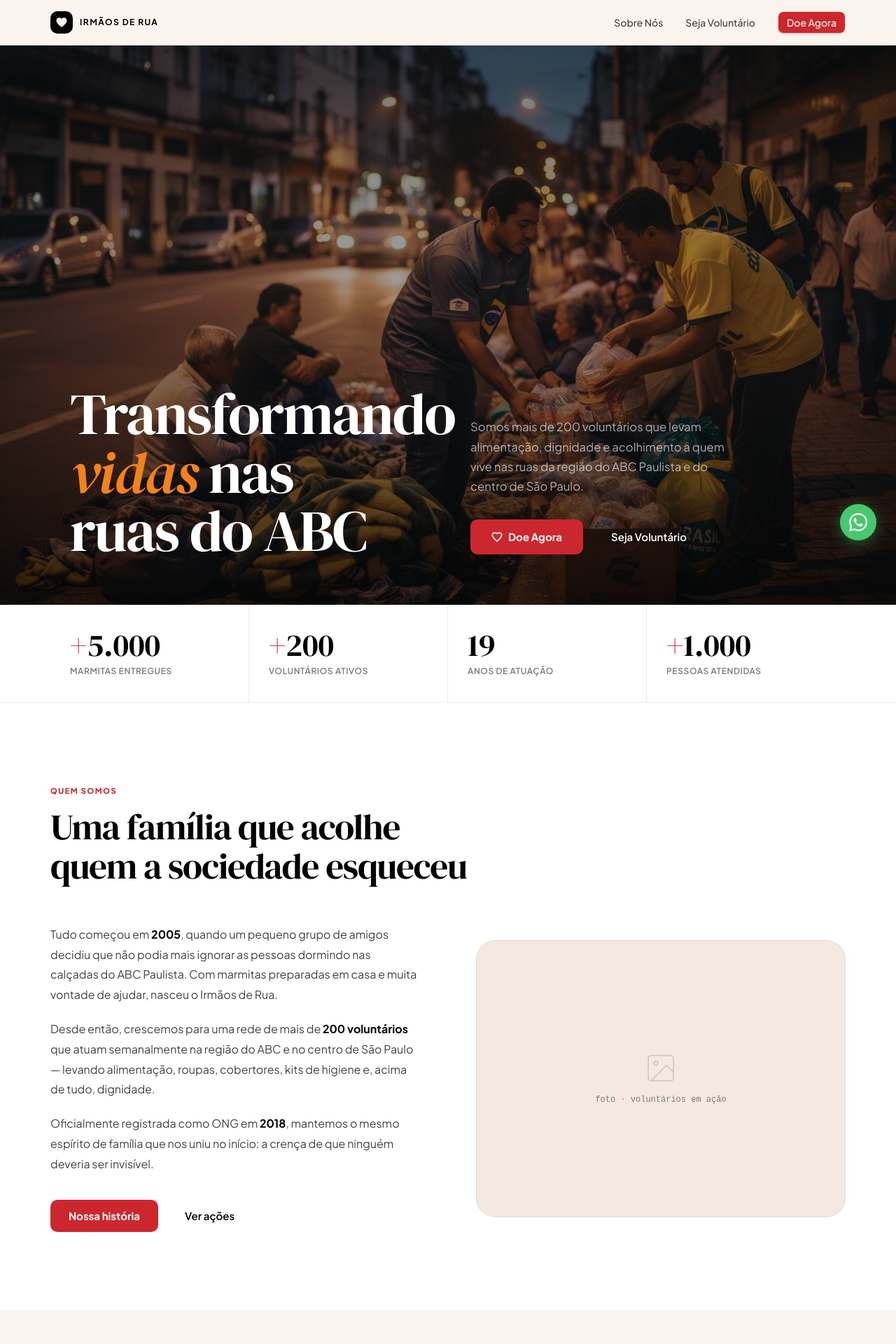
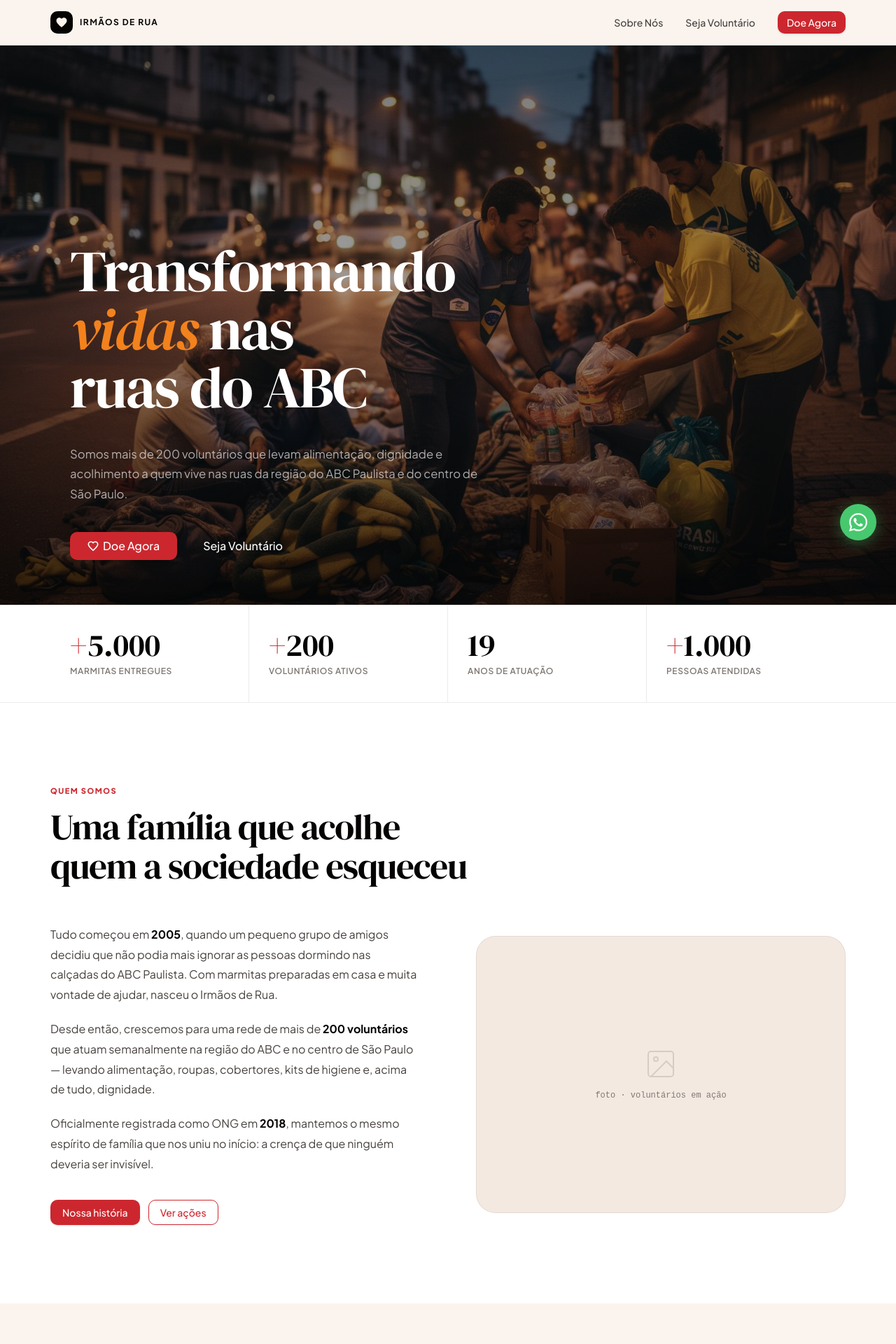
Before and after one commit to victorudesa/ong-irmaos-de-rua, a React (Vite) app: page / in a window 1280 px wide. Shown: the top 1920 px of the page at 70% size. Built offline with nearby package versions, Linux system fonts and the light colour scheme.

Commit message:
feat: implement professional button design system with CVA variants

```diff
--- a/src/components/ErrorBoundary.tsx
+++ b/src/components/ErrorBoundary.tsx
@@ -1,4 +1,5 @@
 import { Component, type ErrorInfo, type ReactNode } from 'react'
+import { Button } from '@/components/ui/button'
 
 interface Props {
   children: ReactNode
@@ -39,14 +40,14 @@ export class ErrorBoundary extends Component<Props, State> {
               Ocorreu um erro inesperado. Tente recarregar a página.
             </p>
           </div>
-          <button
+          <Button
             type="button"
             onClick={() => window.location.reload()}
-            className="inline-flex items-center gap-2 px-5 py-2.5 rounded-[10px] text-sm font-bold text-white transition-all duration-150 hover:-translate-y-px"
-            style={{ background: 'var(--color-primary)' }}
+            variant="default"
+            size="sm"
           >
             Recarregar página
-          </button>
+          </Button>
         </div>
       )
     }
--- a/src/components/ui/button.variants.ts
+++ b/src/components/ui/button.variants.ts
@@ -1,31 +1,32 @@
 import { cva } from "class-variance-authority"
 
 export const buttonVariants = cva(
-  "group/button inline-flex shrink-0 items-center justify-center rounded-md border border-transparent bg-clip-padding text-sm font-medium whitespace-nowrap transition-all outline-none select-none focus-visible:border-ring focus-visible:ring-3 focus-visible:ring-ring/30 active:not-aria-[haspopup]:translate-y-px disabled:pointer-events-none disabled:opacity-50 aria-invalid:border-destructive aria-invalid:ring-3 aria-invalid:ring-destructive/20 dark:aria-invalid:border-destructive/50 dark:aria-invalid:ring-destructive/40 [&_svg]:pointer-events-none [&_svg]:shrink-0 [&_svg:not([class*='size-'])]:size-4",
+  "group/button inline-flex shrink-0 items-center justify-center rounded-[10px] border border-transparent text-sm font-medium whitespace-nowrap transition-all outline-none select-none disabled:pointer-events-none disabled:opacity-50 [&_svg]:pointer-events-none [&_svg]:shrink-0 [&_svg:not([class*='size-'])]:size-4",
   {
     variants: {
       variant: {
-        default: "bg-primary text-primary-foreground hover:bg-primary-hover hover:scale-[1.02] duration-200 shadow-sm",
-        outline:
-          "border-input bg-background hover:bg-neutral-100 hover:text-foreground aria-expanded:bg-neutral-100 aria-expanded:text-foreground",
-        secondary:
-          "bg-neutral-100 text-neutral-900 hover:bg-neutral-200 aria-expanded:bg-neutral-200 aria-expanded:text-neutral-900",
-        ghost:
-          "hover:bg-neutral-100 hover:text-foreground aria-expanded:bg-neutral-100 aria-expanded:text-foreground",
-        destructive:
-          "bg-destructive text-destructive-foreground hover:bg-destructive/90 shadow-sm",
-        link: "text-primary underline-offset-4 hover:underline",
-        inverted: "bg-white text-primary hover:bg-white/90 hover:scale-[1.02] duration-200 shadow-sm",
-        whatsapp: "bg-whatsapp text-white hover:bg-whatsapp/90 hover:scale-[1.05] duration-200 shadow-sm",
+        /* Primary filled — dark backgrounds */
+        default: "bg-primary text-white hover:-translate-y-px hover:opacity-90 duration-150 shadow-sm",
+        /* Outline — light backgrounds, primary border */
+        outline: "bg-transparent border-[1.5px] border-current text-primary hover:bg-primary/5 duration-150",
+        /* Outline inverted — dark/white backgrounds, light border */
+        "outline-light": "bg-transparent border-[1.5px] text-white hover:bg-white/10 duration-150",
+        /* Secondary — soft fill */
+        secondary: "bg-neutral-100 text-neutral-900 hover:bg-neutral-200 duration-150",
+        /* Ghost — no background, hover fill */
+        ghost: "bg-transparent text-inherit hover:bg-neutral-100 duration-150",
+        /* Link — underline style */
+        link: "bg-transparent text-primary underline-offset-4 hover:underline",
+        /* Inverted — white bg on dark background */
+        inverted: "bg-white text-primary hover:opacity-90 duration-150 shadow-sm",
       },
       size: {
-        default:
-          "h-9 gap-1.5 px-3 has-data-[icon=inline-end]:pr-2.5 has-data-[icon=inline-start]:pl-2.5",
-        xs: "h-6 gap-1 px-2.5 text-xs has-data-[icon=inline-end]:pr-2 has-data-[icon=inline-start]:pl-2 [&_svg:not([class*='size-'])]:size-3",
-        sm: "h-8 gap-1 px-3 has-data-[icon=inline-end]:pr-2 has-data-[icon=inline-start]:pl-2",
-        lg: "h-10 gap-1.5 px-4 has-data-[icon=inline-end]:pr-3 has-data-[icon=inline-start]:pl-3",
+        xs: "h-6 gap-1 px-2.5 text-xs [&_svg:not([class*='size-'])]:size-3",
+        sm: "h-8 gap-1 px-3",
+        default: "h-9 gap-1.5 px-4",
+        lg: "h-10 gap-1.5 px-6 text-base",
+        xl: "h-11 gap-2 px-7 text-base",
         icon: "size-9",
-        "icon-xs": "size-6 [&_svg:not([class*='size-'])]:size-3",
         "icon-sm": "size-8",
         "icon-lg": "size-10",
       },
--- /dev/null
+++ b/src/components/ui/link-button.tsx
@@ -0,0 +1,33 @@
+import * as React from "react"
+import { Link } from "react-router-dom"
+import { type VariantProps } from "class-variance-authority"
+import { cn } from "@/lib/utils"
+import { buttonVariants } from "./button.variants"
+
+interface LinkButtonProps
+  extends VariantProps<typeof buttonVariants> {
+  to: string
+  children: React.ReactNode
+  className?: string
+}
+
+const LinkButton = React.forwardRef<HTMLAnchorElement, LinkButtonProps>(
+  ({ className, variant = "default", size = "default", to, children }, ref) => {
+    return (
+      <Link
+        ref={ref}
+        to={to}
+        data-slot="link-button"
+        data-variant={variant}
+        data-size={size}
+        className={cn(buttonVariants({ variant, size, className }))}
+      >
+        {children}
+      </Link>
+    )
+  }
+)
+
+LinkButton.displayName = "LinkButton"
+
+export { LinkButton }
--- a/src/pages/Index.tsx
+++ b/src/pages/Index.tsx
@@ -2,6 +2,7 @@ import { useRef, useEffect, useState } from 'react'
 import { Link } from 'react-router-dom'
 import { UtensilsCrossed, Coffee, Shirt, Droplets, Heart, Wallet, Users, Share2, Image } from 'lucide-react'
 import { HeartIcon } from '@/components/icons/HeartIcon'
+import { LinkButton } from '@/components/ui/link-button'
 import Layout from '@/components/Layout'
 import CtaBanner from '@/components/CtaBanner'
 import MetricsGrid from '@/components/MetricsGrid'
@@ -258,8 +259,8 @@ const Index = () => {
           className="relative z-10 container mx-auto px-6 md:px-8 max-w-[1200px]"
           style={{ padding: 'clamp(40px,8vh,100px) clamp(20px,5vw,60px) clamp(50px,8vh,80px)' }}
         >
-          <div className="grid md:grid-cols-2 gap-8 md:gap-16 items-end">
-            {/* Left — headline */}
+          <div className="flex flex-col gap-8 md:gap-10 text-center md:text-left md:max-w-[600px]">
+            {/* Headline */}
             <h1
               className="font-display text-white leading-[1.0] tracking-tight text-balance text-[clamp(48px,6.5vw,96px)]"
             >
@@ -268,31 +269,33 @@ const Index = () => {
               ruas do ABC
             </h1>
 
-            {/* Right — sub + CTAs */}
-            <div className="flex flex-col gap-8 pb-2">
+            {/* Subtitle */}
             <p
               className="leading-[1.7]"
-                style={{ fontSize: 'clamp(15px, 1.3vw, 18px)', color: 'oklch(1 0 0 / 0.65)', maxWidth: '380px' }}
+              style={{ fontSize: 'clamp(15px, 1.3vw, 18px)', color: 'oklch(1 0 0 / 0.65)' }}
             >
               Somos mais de 200 voluntários que levam alimentação, dignidade e acolhimento a quem vive nas ruas da região do ABC Paulista e do centro de São Paulo.
             </p>
-              <div className="flex flex-wrap gap-3">
-                <Link
+
+            {/* CTAs */}
+            <div className="flex flex-col md:flex-row gap-3 md:justify-start justify-center">
+              <LinkButton
                 to="/doe-agora"
-                  className="inline-flex items-center gap-2 font-sans font-bold text-white rounded-[10px] no-underline transition-all duration-150 hover:-translate-y-px hover:opacity-90"
-                  style={{ background: 'var(--color-primary)', fontSize: '15px', padding: '14px 30px' }}
+                variant="default"
+                size="lg"
+                className="justify-center md:justify-start"
               >
                 <HeartIcon width="16" height="16" fill="none" stroke="currentColor" strokeWidth="2.5" />
                 Doe Agora
-                </Link>
-                <Link
+              </LinkButton>
+              <LinkButton
                 to="/voluntario"
-                  className="inline-flex items-center gap-2 font-sans font-semibold text-white rounded-[10px] no-underline transition-all duration-150 hover:border-white hover:bg-white/10"
-                  style={{ fontSize: '15px', padding: '13px 28px', background: 'transparent', border: '1.5px solid var(--color-on-dark-low)' }}
+                variant="outline-light"
+                size="lg"
+                className="justify-center md:justify-start"
               >
                 Seja Voluntário
-                </Link>
-              </div>
+              </LinkButton>
             </div>
           </div>
         </div>
@@ -339,20 +342,20 @@ const Index = () => {
                 Oficialmente registrada como ONG em <strong style={{ color: 'var(--color-ink)', fontWeight: 700 }}>2018</strong>, mantemos o mesmo espírito de família que nos uniu no início: a crença de que ninguém deveria ser invisível.
               </p>
               <div className="flex gap-3 flex-wrap pt-4">
-                <Link
+                <LinkButton
                   to="/sobre"
-                  className="inline-flex items-center font-sans font-bold rounded-[10px] no-underline transition-all duration-150 hover:-translate-y-px hover:opacity-90 text-white"
-                  style={{ background: 'var(--color-primary)', fontSize: '15px', padding: '12px 26px' }}
+                  variant="default"
+                  size="default"
                 >
                   Nossa história
-                </Link>
-                <Link
+                </LinkButton>
+                <LinkButton
                   to="/sobre"
-                  className="inline-flex items-center font-sans font-semibold rounded-[10px] no-underline transition-all duration-150 hover:bg-neutral-100"
-                  style={{ fontSize: '15px', padding: '12px 26px', background: 'transparent', border: '1.5px solid var(--color-border-soft)', color: 'var(--color-ink)' }}
+                  variant="outline"
+                  size="default"
                 >
                   Ver ações
-                </Link>
+                </LinkButton>
               </div>
             </div>
 
--- a/src/pages/RouteError.tsx
+++ b/src/pages/RouteError.tsx
@@ -1,4 +1,5 @@
-import { useRouteError, isRouteErrorResponse, Link } from 'react-router-dom'
+import { useRouteError, isRouteErrorResponse } from 'react-router-dom'
+import { LinkButton } from '@/components/ui/link-button'
 import Layout from '@/components/Layout'
 
 export default function RouteError() {
@@ -26,13 +27,13 @@ export default function RouteError() {
               : 'Ocorreu um erro inesperado nesta página.'}
           </p>
         </div>
-        <Link
+        <LinkButton
           to="/"
-          className="inline-flex items-center gap-2 px-5 py-2.5 rounded-[10px] text-sm font-bold text-white transition-all duration-150 hover:-translate-y-px"
-          style={{ background: 'var(--color-primary)' }}
+          variant="default"
+          size="sm"
         >
           Voltar para o início
-        </Link>
+        </LinkButton>
       </div>
     </Layout>
   )
```
Also changed, not shown: src/components/CtaBanner.tsx (+26 -14 lines), src/components/forms/VoluntarioForm.tsx (+8 -6 lines), src/pages/DoeAgora.tsx (+11 -10 lines), 2 other files (tests, documents, lock files or other folders). Lines whose indentation alone changed are shown as unchanged.
